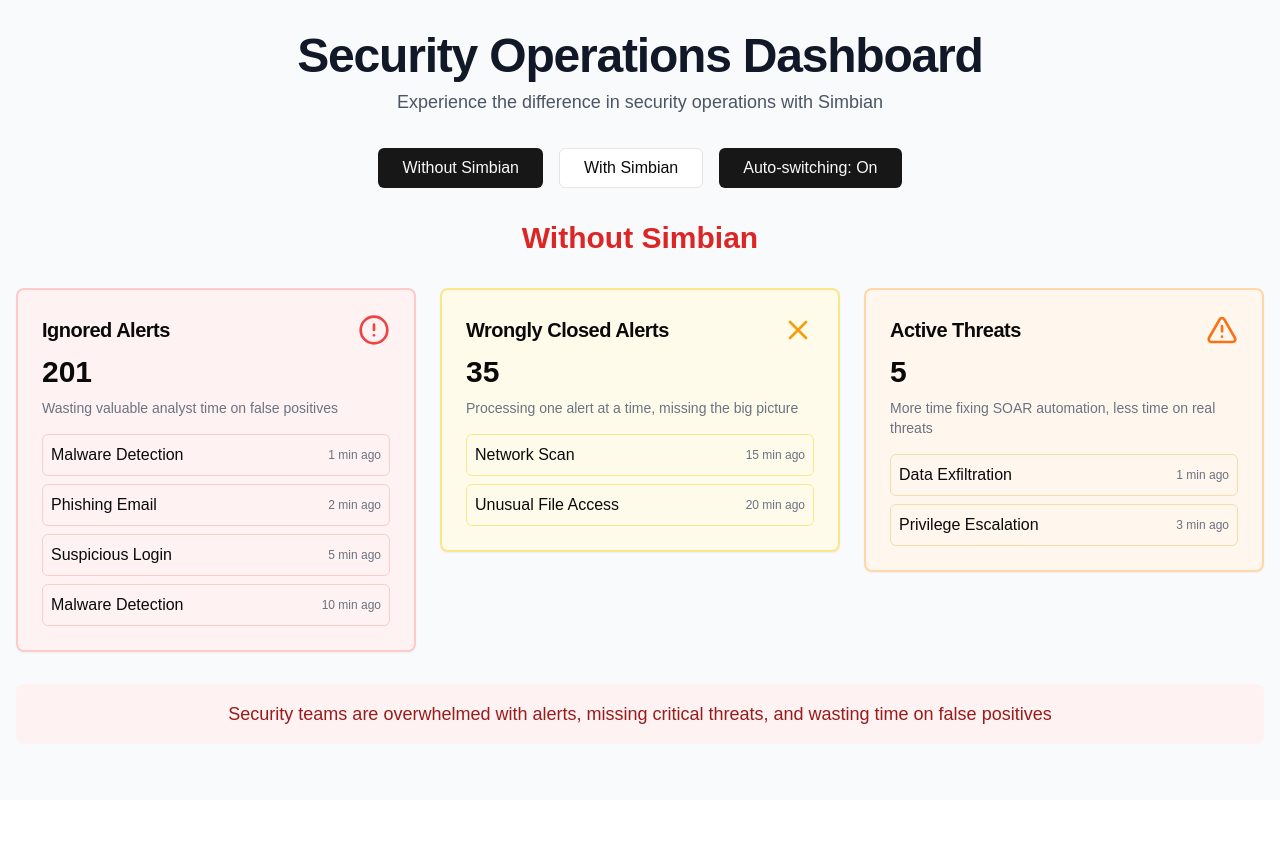
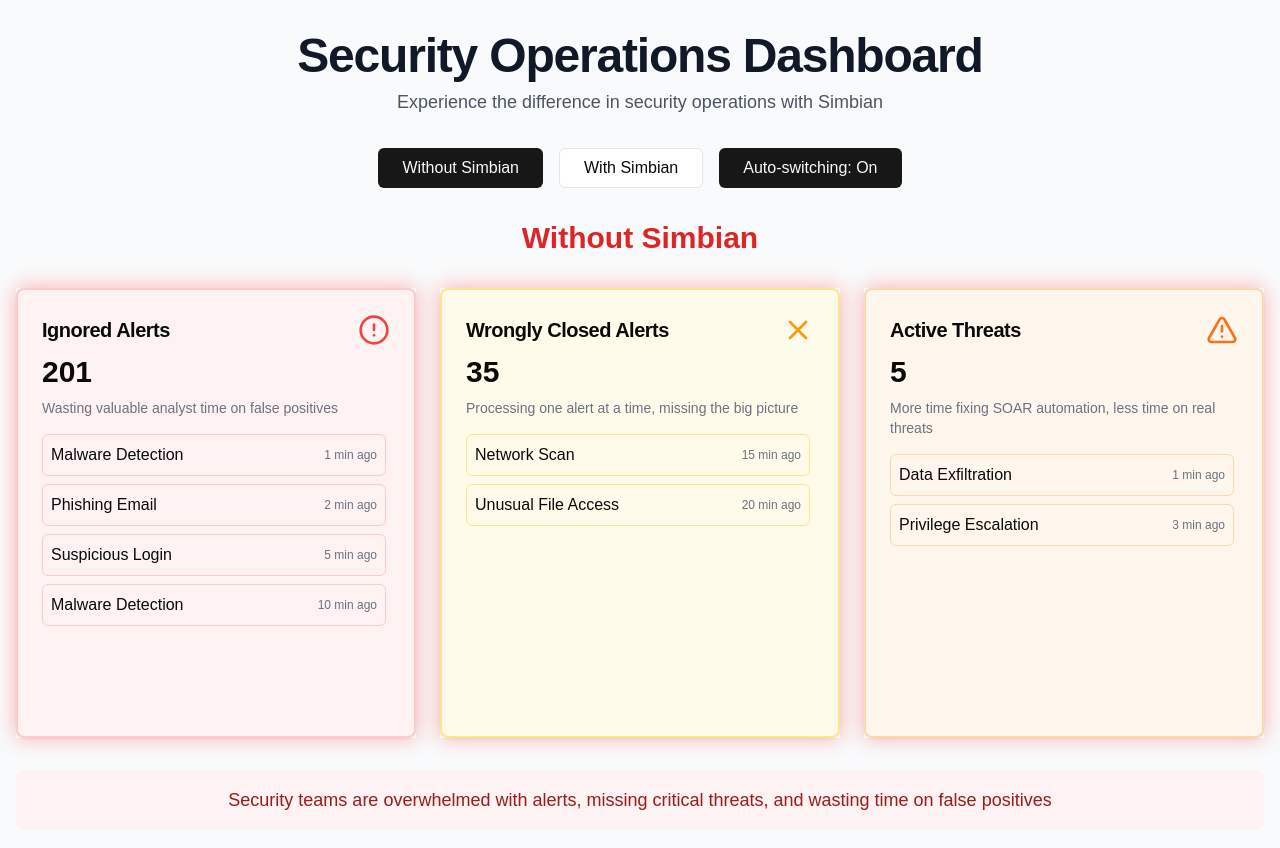
Before and after one commit to ShubhamRathore12/simbian_test, a Next.js app: page / in a window 1280 px wide. Shown: the top 848 px of the page. Before the commit the page ends 800 px from the top, so only its background shows below. Built offline with nearby package versions, Linux system fonts and the light colour scheme.

Commit message:
Update without-simbian.tsx

```diff
--- a/components/without-simbian.tsx
+++ b/components/without-simbian.tsx
@@ -1,7 +1,6 @@
 "use client"
 
 import type React from "react"
-
 import { useState, useEffect } from "react"
 import { motion, AnimatePresence } from "framer-motion"
 import { AlertCircle, AlertTriangle, X } from "lucide-react"
@@ -19,7 +18,6 @@ export default function WithoutSimbian() {
   const [activeAlertsList, setActiveAlertsList] = useState<Array<{ id: string; text: string; time: string }>>([])
 
   useEffect(() => {
-    // Initialize with some alerts
     setIgnoredAlertsList([
       { id: "1", text: "Phishing Email", time: "2 min ago" },
       { id: "2", text: "Suspicious Login", time: "5 min ago" },
@@ -36,7 +34,6 @@ export default function WithoutSimbian() {
       { id: "2", text: "Privilege Escalation", time: "3 min ago" },
     ])
 
-    // Add new alerts periodically
     const ignoredInterval = setInterval(() => {
       const newAlert = generateRandomAlert()
       setIgnoredAlerts((prev) => prev + 1)
@@ -121,9 +118,30 @@ function AlertCard({ title, count, icon, alerts, description, color }: AlertCard
     green: "bg-green-50 border-green-200",
   }
 
+  const cardVariants = {
+    hidden: { opacity: 0, y: 20, scale: 0.95 },
+    visible: { opacity: 1, y: 0, scale: 1, transition: { type: "spring", stiffness: 100, damping: 10 } },
+    shake: { x: [-4, 4, -4, 4, 0], transition: { duration: 0.4 } },
+  }
+
+  const glowVariants = {
+    initial: { boxShadow: "0 0 0 rgba(0,0,0,0)" },
+    animate: {
+      boxShadow: "0 0 20px rgba(255, 0, 0, 0.3)",
+      transition: { duration: 1.5, repeat: Infinity, repeatType: "mirror" },
+    },
+  }
+
   return (
-    <motion.div initial={{ opacity: 0, y: 20 }} animate={{ opacity: 1, y: 0 }} transition={{ duration: 0.5 }}>
-      <Card className={`border-2 ${colorMap[color]}`}>
+    <motion.div
+      className="h-[450px]"
+      variants={cardVariants}
+      initial="hidden"
+      animate="visible"
+      whileHover="shake"
+    >
+      <motion.div variants={glowVariants} initial="initial" animate="animate" className="h-full">
+        <Card className={`border-2 h-full ${colorMap[color]}`}>
           <CardHeader className="flex flex-row items-center justify-between space-y-0 pb-2">
             <CardTitle className="text-xl font-bold">{title}</CardTitle>
             {icon}
@@ -140,7 +158,7 @@ function AlertCard({ title, count, icon, alerts, description, color }: AlertCard
             </motion.div>
             <p className="mb-4 text-sm text-gray-500">{description}</p>
 
-          <div className="space-y-2">
+            <div className="space-y-2 overflow-y-auto max-h-[200px] pr-1">
               <AnimatePresence>
                 {alerts.map((alert) => (
                   <AlertItem key={alert.id} alert={alert} color={color} />
@@ -150,5 +168,6 @@ function AlertCard({ title, count, icon, alerts, description, color }: AlertCard
           </CardContent>
         </Card>
       </motion.div>
+    </motion.div>
   )
 }
```
Lines whose indentation alone changed are shown as unchanged.
